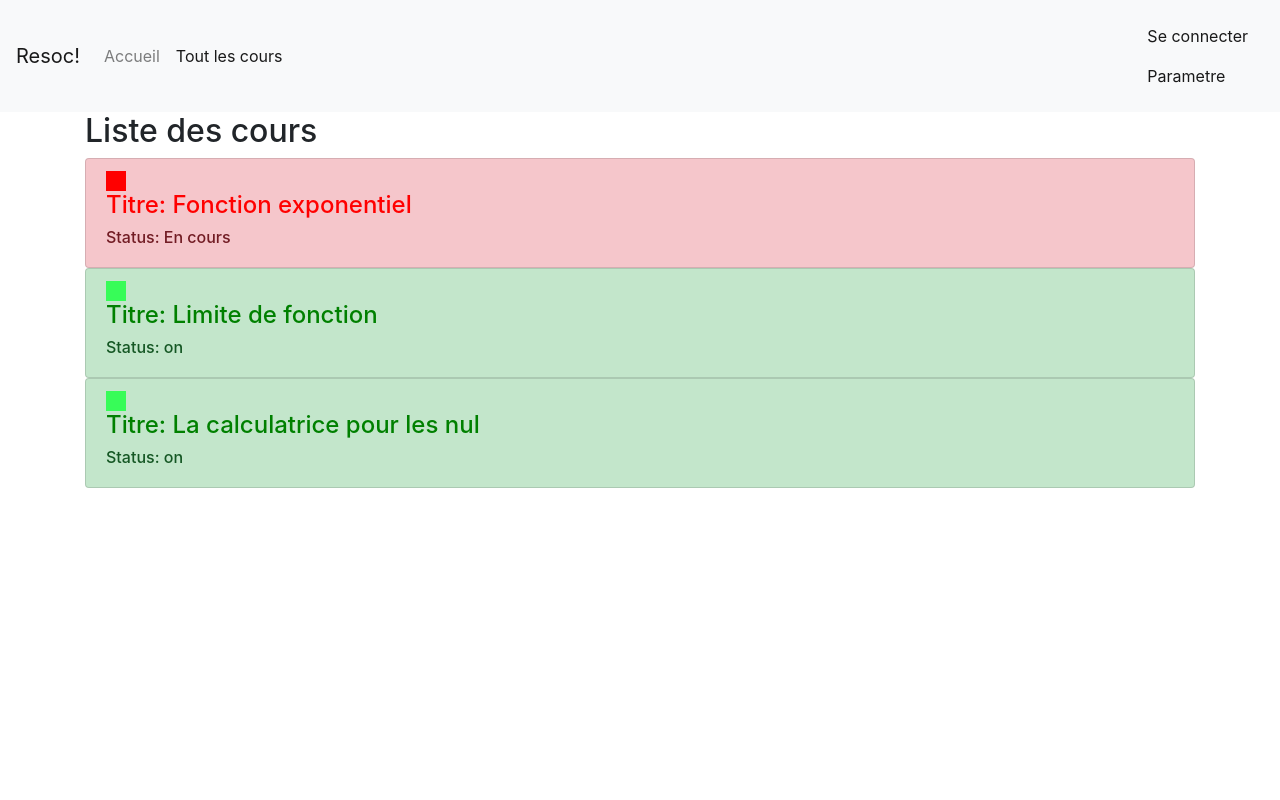
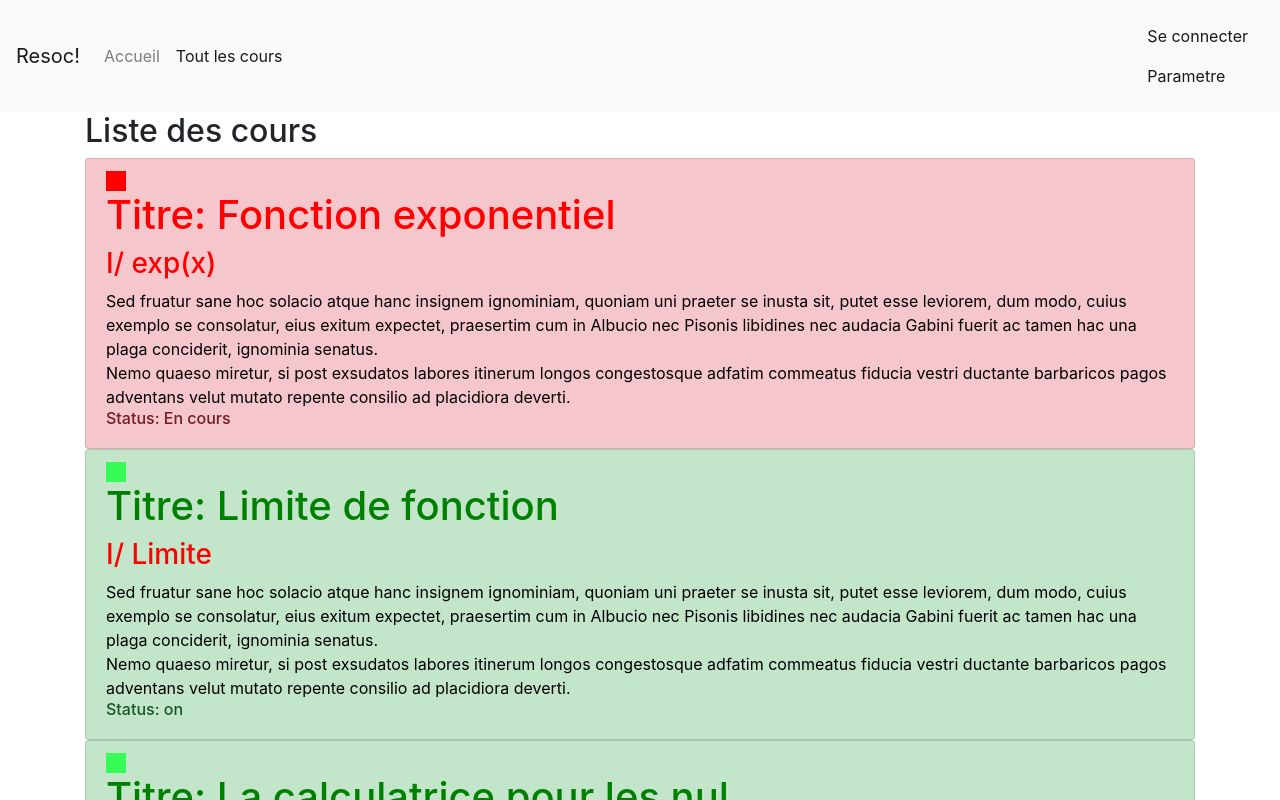
Before and after one commit to arthurlambert27/resoc, an Angular app: page /cours in a window 1280 px wide. Shown: the top 800 px of the page. Built offline with nearby package versions, Linux system fonts and the light colour scheme.

Commit message:
Ajout fake cours

```diff
--- a/src/app/cours/cours.component.html
+++ b/src/app/cours/cours.component.html
@@ -7,6 +7,10 @@
   <div
     style="width:20px;height:20px;background-color:rgb(55, 252, 88);"
     *ngIf="coursStatus ==='on' "></div>
-    <h4 [ngStyle]="{color: getColor()}">Titre: {{coursTitre}}</h4>
+    <h1 [ngStyle]="{color: getColor()}">Titre: {{coursTitre}}</h1>
+    <div *ngFor="let contenu of coursContenu" [ngClass]="{
+      'h3 red': contenu.class === 'titre'}" [ngStyle]="{color: color(contenu.class)}">
+      {{contenu.text}}
+    </div>
   <h6>Status: {{coursStatus}}</h6>
 </li>
--- a/src/app/cours/cours.component.ts
+++ b/src/app/cours/cours.component.ts
@@ -9,6 +9,7 @@ export class CoursComponent implements OnInit {
 
   @Input() coursTitre: string;
   @Input() coursStatus: string;
+  @Input() coursContenu: any[];
   constructor() {
 
   }
@@ -24,5 +25,14 @@ export class CoursComponent implements OnInit {
       return "red";
     }
   }
+  color(truc){
+    if (truc ==='titre'){
+      return 'red';
+    }
+    else{
+      return 'black';
+    }
+
+  }
 
 }
--- a/src/app/liste-cours/liste-cours.component.html
+++ b/src/app/liste-cours/liste-cours.component.html
@@ -5,7 +5,10 @@
       <ul class="list-group">
         <app-cours *ngFor="let cours of liste_cours"
           [coursTitre]="cours.titre"
-          [coursStatus]="cours.status"></app-cours>
+          [coursStatus]="cours.status"
+          [coursContenu]="cours.contenu"></app-cours>
+
+
 
       </ul>
     </div>
--- a/src/app/liste-cours/liste-cours.component.ts
+++ b/src/app/liste-cours/liste-cours.component.ts
@@ -10,15 +10,51 @@ export class ListeCoursComponent implements OnInit {
 liste_cours = [
   {
     titre: "Fonction exponentiel",
-    status: "En cours"
+    status: "En cours",
+    contenu: [
+      {
+        text: "I/ exp(x)",
+        class: "titre"
+      },
+            { text: "Sed fruatur sane hoc solacio atque hanc insignem ignominiam, quoniam uni praeter se inusta sit, putet esse leviorem, dum modo, cuius exemplo se consolatur, eius exitum expectet, praesertim cum in Albucio nec Pisonis libidines nec audacia Gabini fuerit ac tamen hac una plaga conciderit, ignominia senatus.",
+              style: "paragraphe"},
+            {
+              text: "Nemo quaeso miretur, si post exsudatos labores itinerum longos congestosque adfatim commeatus fiducia vestri ductante barbaricos pagos adventans velut mutato repente consilio ad placidiora deverti.",
+              titre: "paragraphe"
+            }
+    ]
   },
   {
     titre: "Limite de fonction",
-    status: "on"
+    status: "on",
+    contenu: [
+      {
+        text: "I/ Limite",
+        class: "titre"
+      },
+            { text: "Sed fruatur sane hoc solacio atque hanc insignem ignominiam, quoniam uni praeter se inusta sit, putet esse leviorem, dum modo, cuius exemplo se consolatur, eius exitum expectet, praesertim cum in Albucio nec Pisonis libidines nec audacia Gabini fuerit ac tamen hac una plaga conciderit, ignominia senatus.",
+              style: "paragraphe"},
+            {
+              text: "Nemo quaeso miretur, si post exsudatos labores itinerum longos congestosque adfatim commeatus fiducia vestri ductante barbaricos pagos adventans velut mutato repente consilio ad placidiora deverti.",
+              titre: "paragraphe"
+            }
+    ]
   },
   {
     titre: "La calculatrice pour les nul",
-    status: "on"
+    status: "on",
+    contenu: [
+      {
+        text: "I/ Calculer pour les nuls",
+        class: "titre"
+      },
+            { text: "Sed fruatur sane hoc solacio atque hanc insignem ignominiam, quoniam uni praeter se inusta sit, putet esse leviorem, dum modo, cuius exemplo se consolatur, eius exitum expectet, praesertim cum in Albucio nec Pisonis libidines nec audacia Gabini fuerit ac tamen hac una plaga conciderit, ignominia senatus.",
+              style: "paragraphe"},
+            {
+              text: "Nemo quaeso miretur, si post exsudatos labores itinerum longos congestosque adfatim commeatus fiducia vestri ductante barbaricos pagos adventans velut mutato repente consilio ad placidiora deverti.",
+              titre: "paragraphe"
+            }
+    ]
   },
 
 ]
@@ -26,9 +62,11 @@ liste_cours = [
 
 
 
+
   constructor() { }
 
   ngOnInit() {
+
   }
 
 }
```
